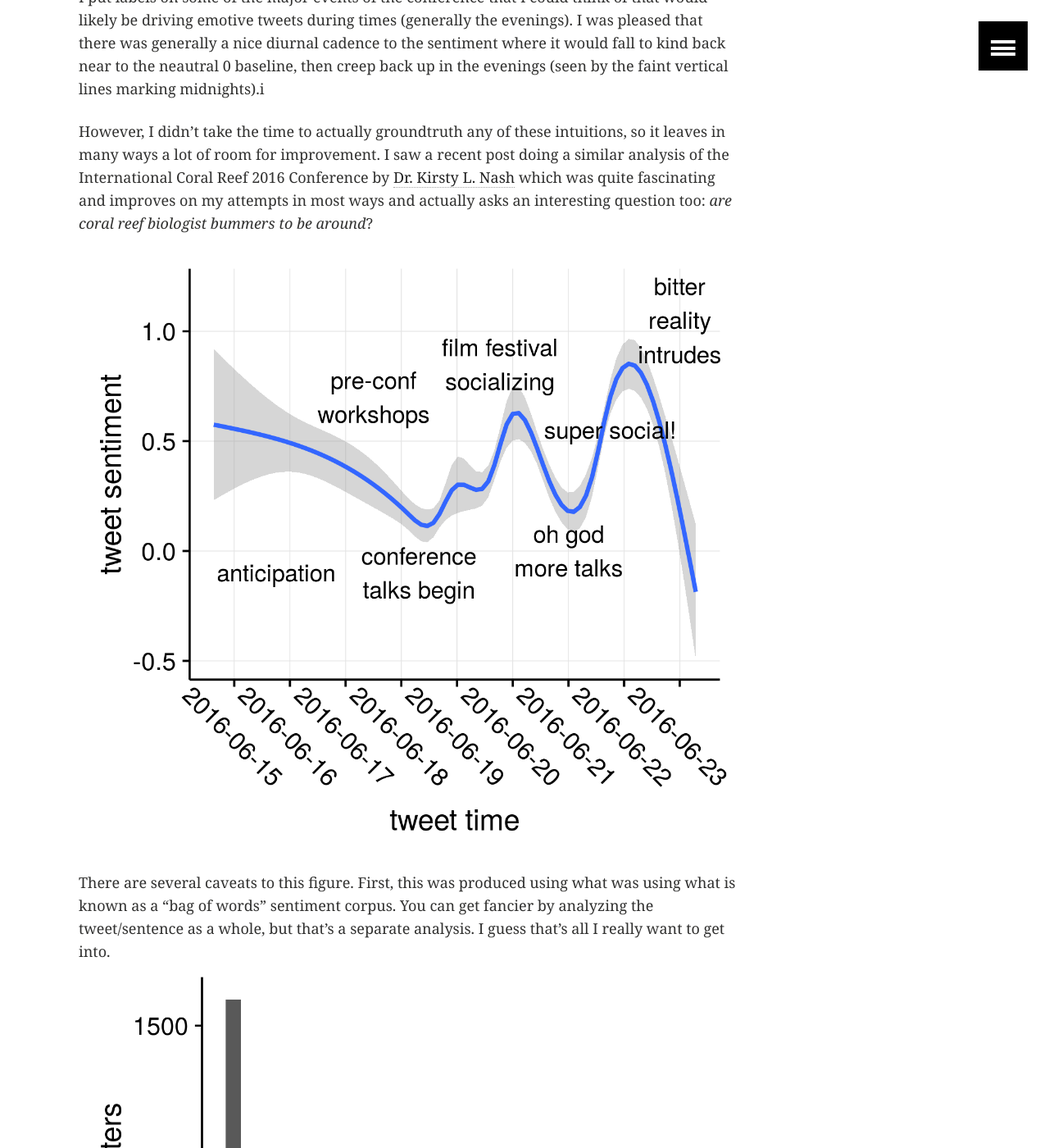
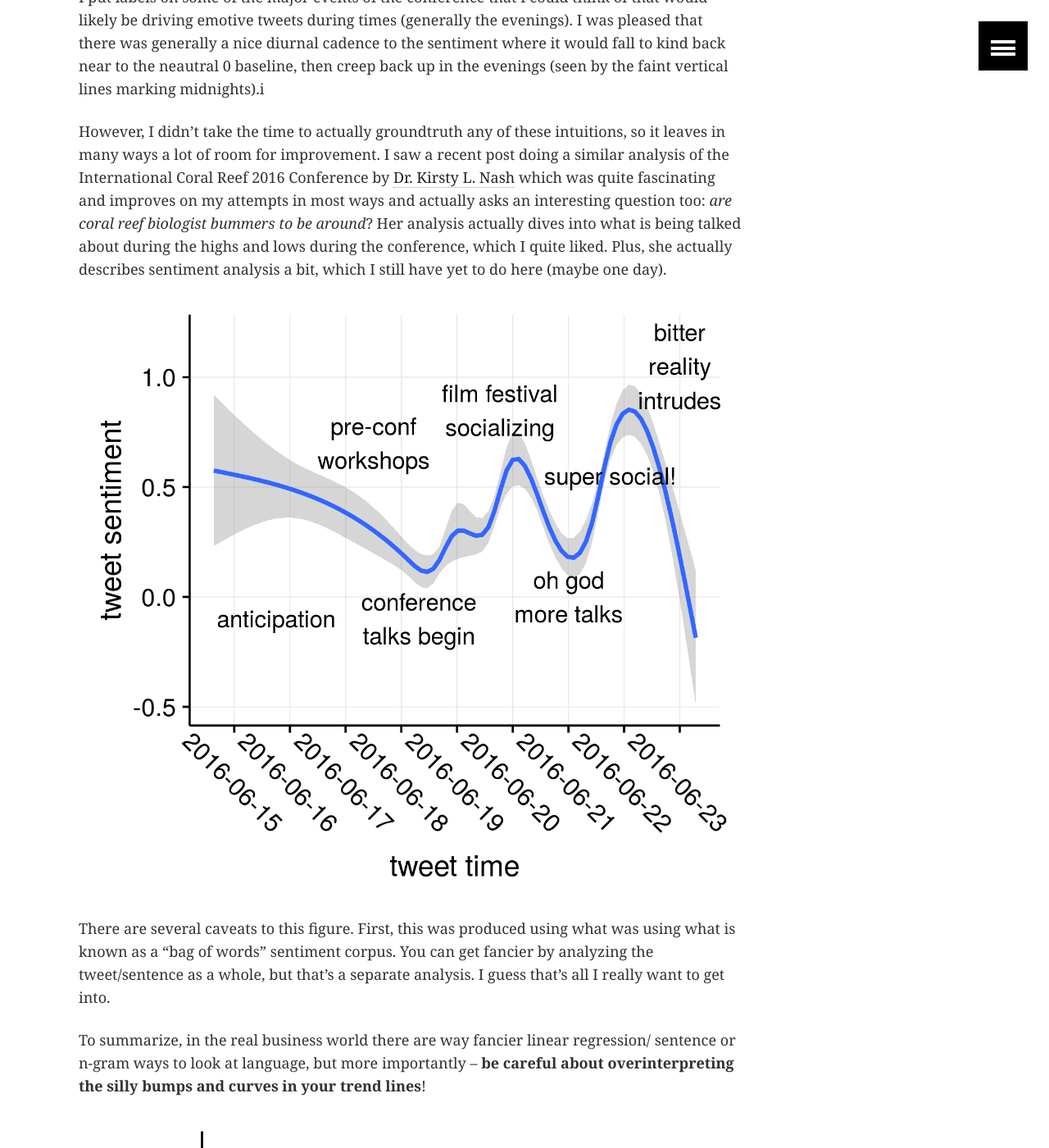
Before and after one commit to thomas-keller/thomas-keller.github.io, a Jekyll site: the page built from _posts/articles/2016-06-25-I-analyzed-evolution-2016-twitter-and-you-can-too-for-other-conferences.md, in a window 1280 px wide and 1400 px high, scrolled down 4958 px. Shown: the whole window at 82% size. Built offline with Jekyll 4.4.1, drawn with Linux system fonts in a browser that asks for light colours; comment, search, counter and statistics services are not loaded.

Commit message:
updated post

```diff
--- a/_posts/articles/2016-06-25-I-analyzed-evolution-2016-twitter-and-you-can-too-for-other-conferences.md
+++ b/_posts/articles/2016-06-25-I-analyzed-evolution-2016-twitter-and-you-can-too-for-other-conferences.md
@@ -116,11 +116,15 @@ The second figure was the one I spent the most time on, and is a plot of twitter
 
 I put labels on some of the major events of the conference that I could think of that would likely be driving emotive tweets during times (generally the evenings). I was pleased that there was generally a nice diurnal cadence to the sentiment where it would fall to kind back near to the neautral 0 baseline, then creep back up in the evenings (seen by the faint vertical lines marking midnights).i
 
-However, I didn't take the time to actually groundtruth any of these intuitions, so it leaves in many ways a lot of room for improvement. I saw a recent post doing a similar analysis of the International Coral Reef 2016 Conference by [Dr. Kirsty L. Nash](http://www.kirstynash.com/icrs2016-summary.html) which was quite fascinating and improves on my attempts in most ways and actually asks an interesting question too: *are coral reef biologist bummers to be around*?
+However, I didn't take the time to actually groundtruth any of these intuitions, so it leaves in many ways a lot of room for improvement. I saw a recent post doing a similar analysis of the International Coral Reef 2016 Conference by [Dr. Kirsty L. Nash](http://www.kirstynash.com/icrs2016-summary.html) which was quite fascinating and improves on my attempts in most ways and actually asks an interesting question too: *are coral reef biologist bummers to be around*? Her analysis actually dives into what is being talked about during the highs and lows during the conference, which I quite liked. Plus, she actually describes sentiment analysis a bit, which I still have yet to do here (maybe one day).
+
 
 <img src="https://thomas-keller.github.io/images/evol2016_sentiment_time.png" width="800">
 
 There are several caveats to this figure. First, this was produced using what was using what is known as a "bag of words" sentiment corpus. You can get fancier by analyzing the tweet/sentence as a whole, but that's a separate analysis. I guess that's all I really want to get into.
+
+To summarize, in the real business world there are way fancier linear regression/ sentence or n-gram ways to look at language, but more importantly -- **be careful about overinterpreting the silly bumps and curves in your trend lines**!
+
 <img src="https://thomas-keller.github.io/images/evol2016_numtweets_user.png" width="800">
 The third figure is just the inverse relationship between the frequency of users during the conference with that number of #evol2016.
 
```
